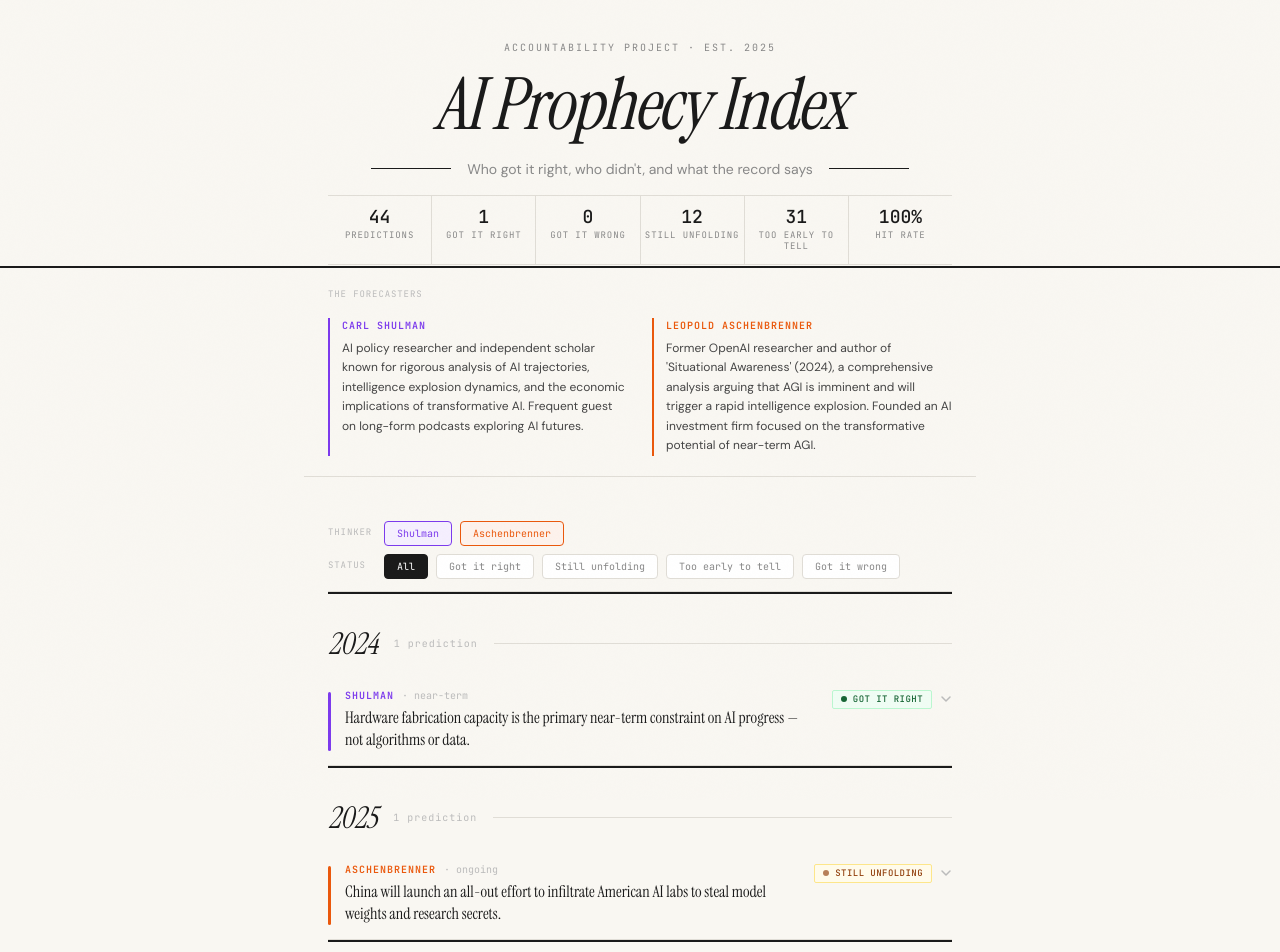
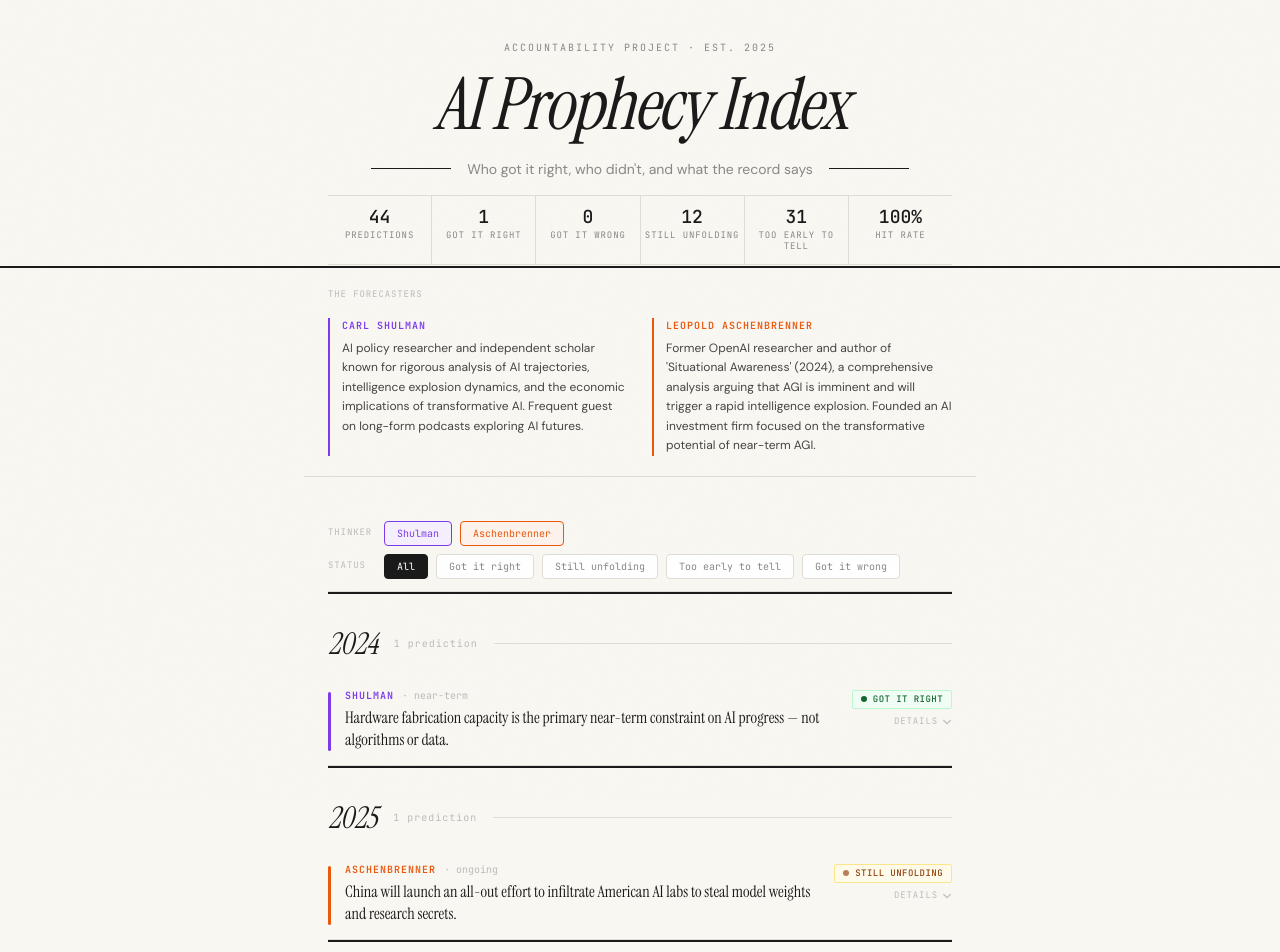
Before and after one commit to scott-cmd11/ai-prophecy-index, a Next.js app: page / in a window 1280 px wide. Shown: the top 952 px of the page. Built offline with nearby package versions, Linux system fonts and the light colour scheme.

Commit message:
feat: replace chevron with details/close label on cards

```diff
--- a/src/components/TimelineCard.tsx
+++ b/src/components/TimelineCard.tsx
@@ -82,23 +82,27 @@
           </p>
         </div>
 
-        {/* Status badge + chevron — right-aligned */}
-        <div className="ml-4 flex-shrink-0 mt-0.5 flex items-center gap-2">
+        {/* Status badge + expand label — right-aligned */}
+        <div className="ml-4 flex-shrink-0 mt-0.5 flex flex-col items-end gap-1.5">
           <StatusBadge status={prediction.status} />
+          <span
+            className="font-mono text-[9px] uppercase tracking-widest flex items-center gap-1"
+            style={{ color: "var(--text-faint)" }}
+          >
+            {isExpanded ? "close" : "details"}
             <svg
-            width="12"
-            height="12"
+              width="10"
+              height="10"
               viewBox="0 0 12 12"
               fill="none"
               style={{
-              color: "var(--text-faint)",
                 transition: "transform 200ms ease",
                 transform: isExpanded ? "rotate(180deg)" : "rotate(0deg)",
-              flexShrink: 0,
               }}
             >
               <path d="M2 4l4 4 4-4" stroke="currentColor" strokeWidth="1.5" strokeLinecap="round" strokeLinejoin="round" />
             </svg>
+          </span>
         </div>
       </div>
 
```
Lines whose indentation alone changed are shown as unchanged.
